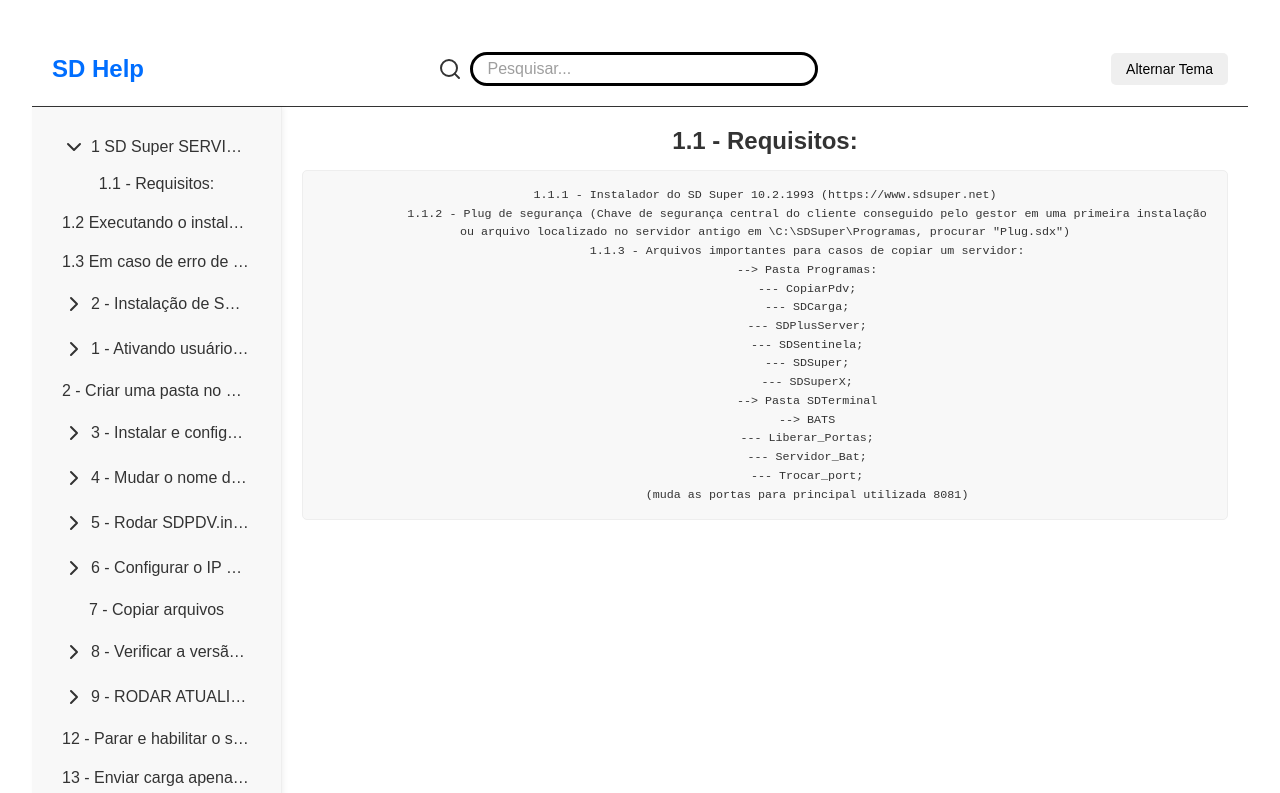
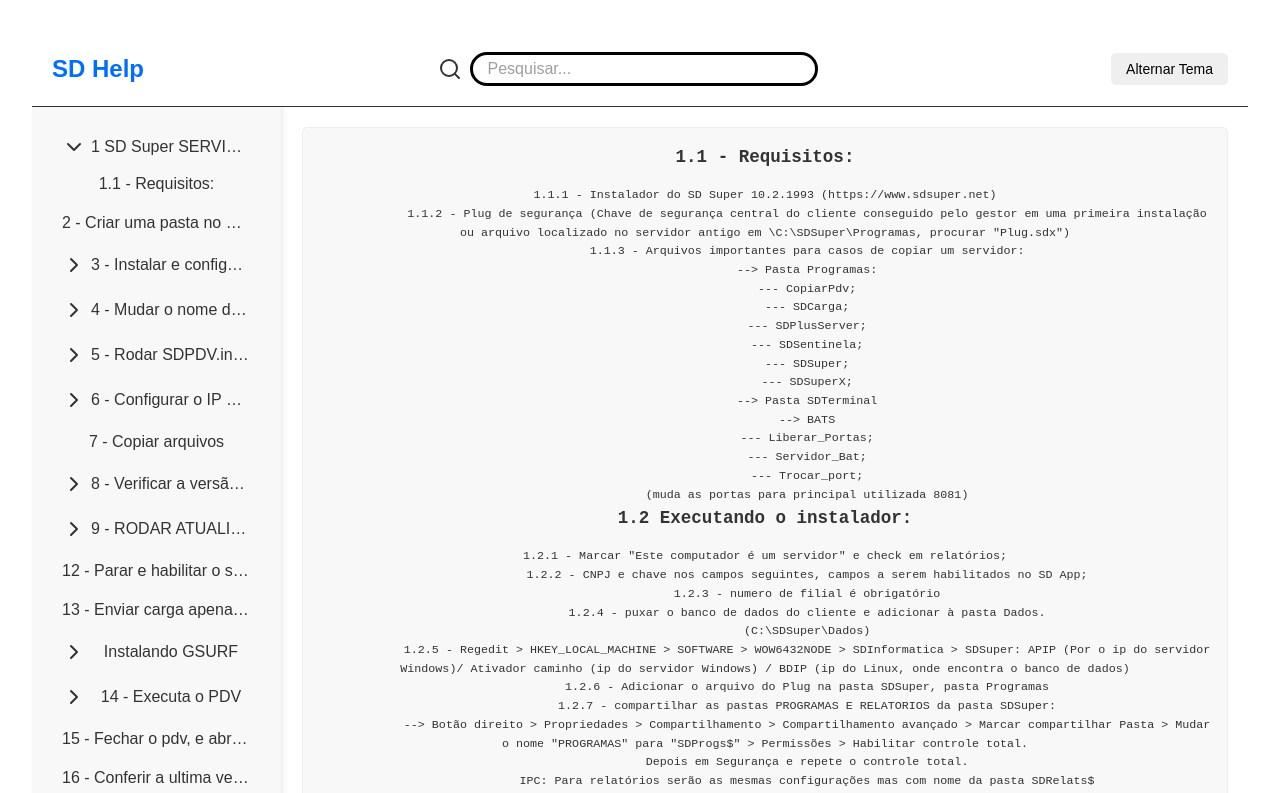
Before and after one commit to MarcioBADias/sd_help, a React (Vite) app: page / in a window 1280 px wide. Shown: the top 793 px of the page. Built offline with nearby package versions, Linux system fonts and the light colour scheme.

Commit message:
Ajustando o Data

```diff
--- a/src/components/Content/index.jsx
+++ b/src/components/Content/index.jsx
@@ -183,9 +183,18 @@
         </>
       ) : selectedItem ? (
         <>
-          <ContentTitle>{selectedItem.title}</ContentTitle>
+          {console.log(selectedItem)}
           <pre className="documentation-text">
-            {renderContentWithBreaks(selectedItem.text)}
+            {renderContentWithBreaks(
+              selectedItem.text.map((i) => {
+                return (
+                  <>
+                    <ContentTitle>{i.title}</ContentTitle>
+                    <p>{i.text}</p>
+                  </>
+                )
+              }),
+            )}
           </pre>
         </>
       ) : (
--- a/src/data/documentationData.js
+++ b/src/data/documentationData.js
@@ -3,6 +3,10 @@
     id: 'sd-super-server',
     title: '1 SD Super SERVIDOR',
     content: [
+      {
+        id: 'sd-super-server-requisitos',
+        title: '1.1 - Requisitos:',
+        text: [
           {
             id: 'sd-super-server-requisitos',
             title: '1.1 - Requisitos:',
@@ -47,50 +51,6 @@
             text: `1.3.1 - Vai no SDSuper > Controle > Sentinela > Seleciona o sentinela e clica em alterar > Aba Vendas > em Chave clicar no botão verde que vai mudar a chave e normalizar o Sentinela.`,
           },
         ],
-  },
-  {
-    id: 'sd-super-retaguarda',
-    title: '2 - Instalação de SDSuper Retaguarda',
-    content: [
-      {
-        id: 'sd-super-retaguarda-requisitos',
-        title: '2.1 - Requisitos:',
-        text: `2.1.2 - Instalador do SDSuper`,
-      },
-      {
-        id: 'sd-super-retaguarda-executando',
-        title: '2.2 - Executando a instalação:',
-        text: `2.2.1 - Abrindo o instalador
-            2.2.2 - Marcar a caixa "Esse computador não será Servidor > Digitar o ip do servidor Windows > Marcar relatórios
-            2.2.2.1 - Para confirmar o IP do servidor Windows funcionando abrir o WIN+R e escrever \\\\ip_do_servidor_win\\SDProgs$ , se abrir está tudo certo, senão precisa configurar a credencial pelo gerenciador de credenciais, adicionando o ip, o nome como administrador e a senha que é SD@super0212
-            2.2.3 - Repetir os passos 1.2.2 até 1.2.5
-            2.2.4 - Caso precise ter um banco na filial 1 mas
-            praticar preços e etiquetas de filial 2, basta por o numero da filial praticante nos campos FilialEtiquetas e FilialPrecosPromocoes
-            2.2.5 - Repetir o procedimento 1.2.9 quando abrir pela primeira vez (Ajuste de moeda negativa)`,
-      },
-      {
-        id: 'sd-super-retaguarda-dica',
-        title: 'PULO DO GATO (DICA) DE INSTALAÇÃO DE RETAGUARDA',
-        text: `1 - Pegar com cliente CNPJ e pesquisar o nome para acessar o servidor
-            2 - Acessar o REGEDIT no caminho 1.2.5 e salvar os dados APIP, BDIP e FILIAL
-            3 - Para instalar pode-se por o CNPJ da SD (04260756/0001-20) e a chave 322685`,
-      },
-    ],
-  },
-  {
-    id: 'ativando-usuario-administrador',
-    title: '1 - Ativando usuário Administrador',
-    content: [
-      {
-        id: 'ativando-usuario-administrador-netplwiz',
-        title: '1.1 - WIN+R digitar "netplwiz"',
-        text: 'avançado > avançado > pasta usuários > selecionar o administrador e clicar em propriedades > ativar o usuário administrador',
-      },
-      {
-        id: 'ativando-usuario-administrador-logoff',
-        title:
-          '1.2 - Fazer logoff e entrar com administrador e excluir qualquer outro usuário',
-        text: 'fazer logoff e entrar com administrador e excluir qualquer outro usuário',
       },
     ],
   },
```
Lines whose indentation alone changed are shown as unchanged.
